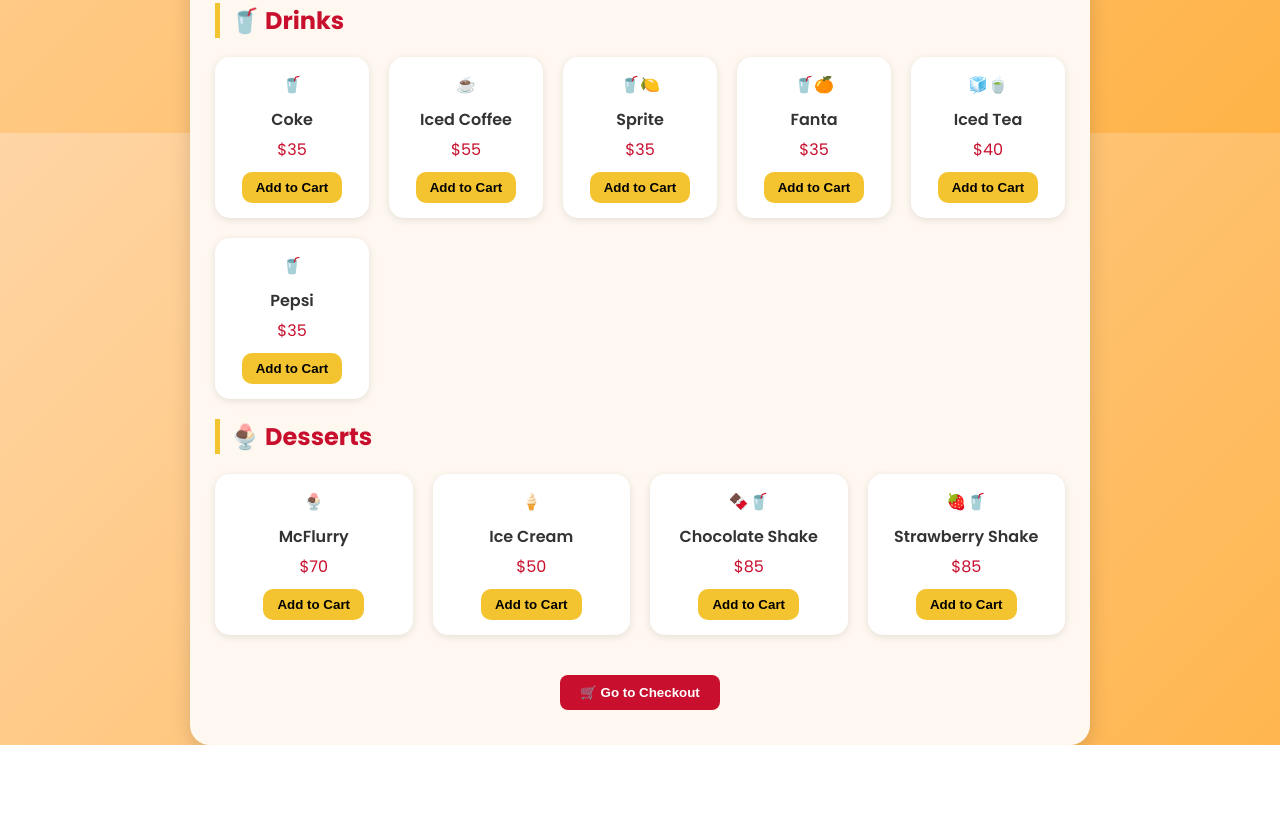
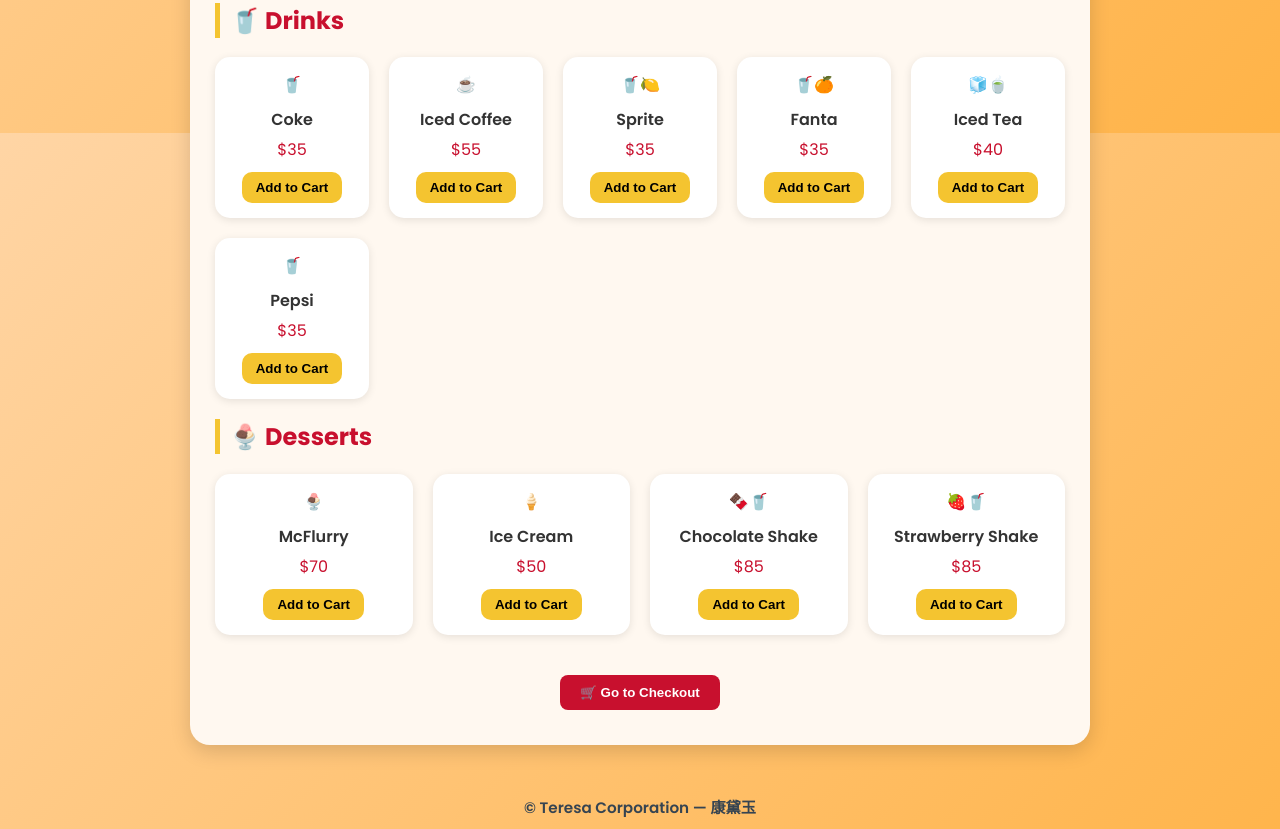
Before and after one commit to s24113318-source/vending-machine, a plain HTML site: page index.html in a window 1280 px wide. Shown: the part 667-1496 px from the top of the page. Before the commit the page ends 1412 px from the top, so only its background shows below. Drawn offline with Linux system fonts and the light colour scheme.

Commit message:
added copyright

```diff
--- a/index.html
+++ b/index.html
@@ -19,6 +19,15 @@
       margin: 0;
       padding: 0;
       color: #2c3e50;
+    }
+    .footer {
+      text-align: center;
+      margin-top: 20px;
+      padding: 10px 0;
+      color: #2c3e50;
+      font-weight: 600;
+      font-size: 0.95rem;
+      opacity: 0.95;
     }
 
     .machine-header {
@@ -344,6 +353,7 @@
     <div class="receipt" id="receipt"></div>
   </div>
 
+  <div class="footer">© Teresa Corporation — 康黛玉</div>
   <div class="popup" id="popup">Added to Cart!</div>
 
   <script>
```
